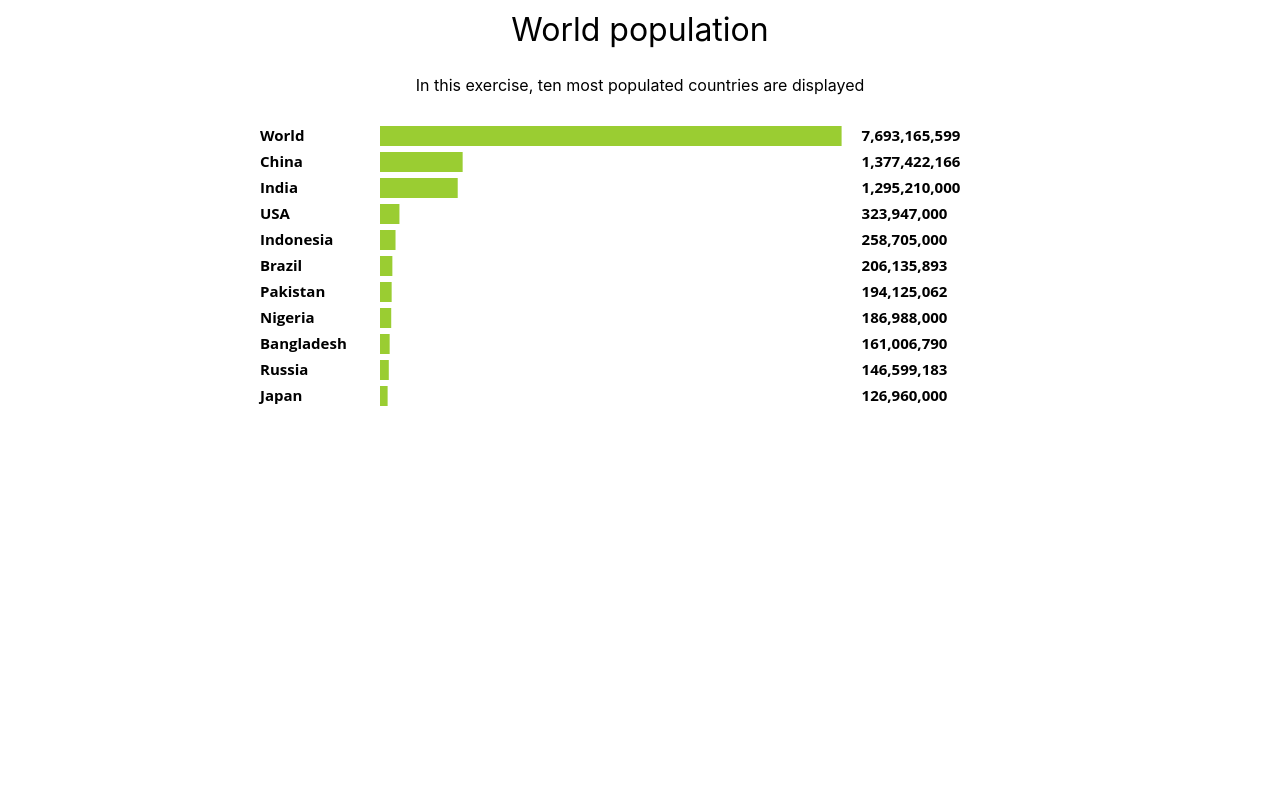
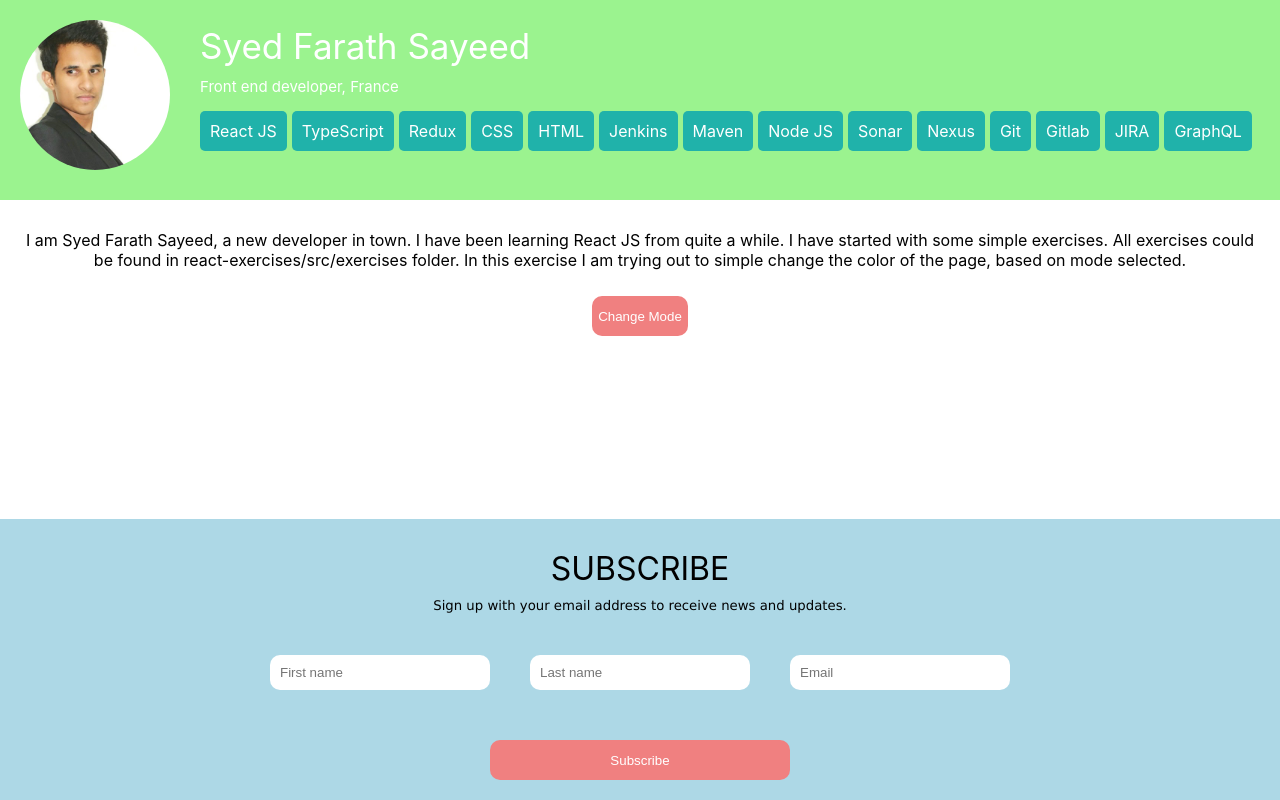
Before and after one commit to syedfarathsayeed/react-exercises, a React (Create React App) app: page / in a window 1280 px wide. Built offline with nearby package versions, Linux system fonts and the light colour scheme.

Commit message:
added simple portfolio exercise

```diff
--- a/src/App.js
+++ b/src/App.js
@@ -1,8 +1,8 @@
 import React from 'react';
-import { PopulationCard } from "./exercises"
+import { Portfolio } from "./exercises"
 
 function App() {
-  return <PopulationCard />
+  return <Portfolio />
 }
 
 export default App;
--- a/src/exercises/IntroCard/IntroCard.jsx
+++ b/src/exercises/IntroCard/IntroCard.jsx
@@ -3,7 +3,7 @@ import Photo from "../../resources/sfs.jpeg"
 import { Header } from "../../componentsUtils"
 import "./IntroCard.scss"
 
-const userData = {
+export const userData = {
     firstName: "Syed Farath",
     lastName: "Sayeed",
     skills: ["React JS", "TypeScript", "Redux", "CSS", "HTML",
--- /dev/null
+++ b/src/exercises/Portfolio/Portfolio.jsx
@@ -0,0 +1,160 @@
+import React from "react"
+import styled from "styled-components"
+import photo from "../../resources/sfs.jpeg"
+import { userData } from "../IntroCard/IntroCard"
+
+const Header = styled.div`
+    background: ${props => props.isDarkMode ? "black" : "#9BF38F"};
+    height: 200px;
+`
+
+const ImageContainer = styled.img`
+    border-radius: 50%;
+    height: 150px;
+    margin: 20px;
+`
+
+const Title = styled.p`
+    font-size: 35px;
+    color: white;
+    margin-bottom: 10px;
+    text-align: left;
+`
+
+const Subtitle = styled.p`
+    font-size: 15px;
+    color: white;
+    text-align: left;
+    margin-top: 0px;
+`
+
+const InformationContainer = styled.div`
+    position: absolute;
+    left: 200px;
+    top: -10px;
+`
+
+const SkillsContainer = styled.div`
+    display: flex;
+    flex-wrap: wrap;
+`
+
+const FooterContainer = styled.div`
+    position: absolute;
+    bottom: 0;
+    width:100%
+`
+
+const SubscriptionContainer = styled.div`
+    background-color: ${props => props.isDarkMode ? "black" : "lightblue"};
+    display: flex;
+    flex-direction: column;
+    align-items: center;
+    font-weight: lighter;
+    padding: 20px;
+`
+
+
+const SubscriptionCard = (props) => {
+    const { isDarkMode } = props
+    return (
+        <SubscriptionContainer {...props}>
+            <h1 style={{ color: isDarkMode ? "white" : "black" }}>SUBSCRIBE</h1>
+            <h5 style={{ color: isDarkMode ? "white" : "black" }}>Sign up with your email address to receive news and updates.</h5>
+            <div>
+                <input placeholder="First name" />
+                <input placeholder="Last name" />
+                <input placeholder="Email" />
+            </div>
+            <button>Subscribe</button>
+        </SubscriptionContainer>
+    )
+}
+
+
+const ContentContainer = styled.div`
+    margin: 20px;
+    display:flex;
+    align-items: center;
+    flex-direction: column;
+`
+
+const Button = styled.button`
+    min-width: 80px;
+    margin:10px;
+    &:hover {
+        cursor: pointer;
+        background: red;
+    };
+    &:focus {
+        outline: none
+    }
+`
+
+class Content extends React.Component {
+    constructor(props) {
+        super(props);
+        this.state = {
+            isDarkMode: false
+        }
+    }
+
+    handleClick = () => {
+        const isDarkMode = !this.state.isDarkMode
+        this.props.onClick(isDarkMode)
+        this.setState({ isDarkMode })
+    }
+
+    render() {
+        return (
+            <ContentContainer>
+                <p>I am Syed Farath Sayeed, a new developer in town. I have been learning React JS from quite a while.
+                I have started with some simple exercises. All exercises could be found in
+                react-exercises/src/exercises folder. In this exercise I am trying out to simple
+                change the color of the page, based on mode selected.</p>
+                <Button onClick={this.handleClick}>Change Mode</Button>
+            </ContentContainer>
+        )
+    }
+
+}
+
+
+class Portfolio extends React.Component {
+
+    constructor(props) {
+        super(props);
+        this.state = {
+            isDarkMode: false
+        }
+    }
+
+    handleClick = (isDarkMode) => {
+        this.setState({ isDarkMode })
+    }
+
+    render() {
+        const { firstName, lastName, skills, location, jobTitle } = userData
+        const { isDarkMode } = this.state
+        return (
+            <>
+                <Header isDarkMode={isDarkMode}>
+                    <ImageContainer src={photo} alt="Syed Farath Sayeed" />
+                    <InformationContainer>
+                        <Title>{firstName} {lastName}</Title>
+                        <Subtitle>{jobTitle}, {location}</Subtitle>
+                        <SkillsContainer>
+                            {skills.map(skill => <div key={skill} className="chip">{skill}</div>)}
+                        </SkillsContainer>
+                    </InformationContainer>
+                    <Content onClick={this.handleClick} />
+                    <FooterContainer>
+                        <SubscriptionCard isDarkMode={isDarkMode} />
+                    </FooterContainer>
+                </Header>
+            </>
+        )
+    }
+}
+
+export default Portfolio
--- /dev/null
+++ b/src/exercises/Portfolio/index.js
@@ -0,0 +1 @@
+export { default } from "./Portfolio"
--- a/src/exercises/index.js
+++ b/src/exercises/index.js
@@ -9,3 +9,5 @@ export { default as SubscribeCard } from "./SubscribeCard"
 export { default as HexadecimalColorTable } from "./HexadecimalColorTable"
 
 export { default as PopulationCard } from "./PopulationCard"
+
+export { default as Portfolio } from "./Portfolio"
```
Also changed, not shown: 2 other files (tests, documents, lock files or other folders).
